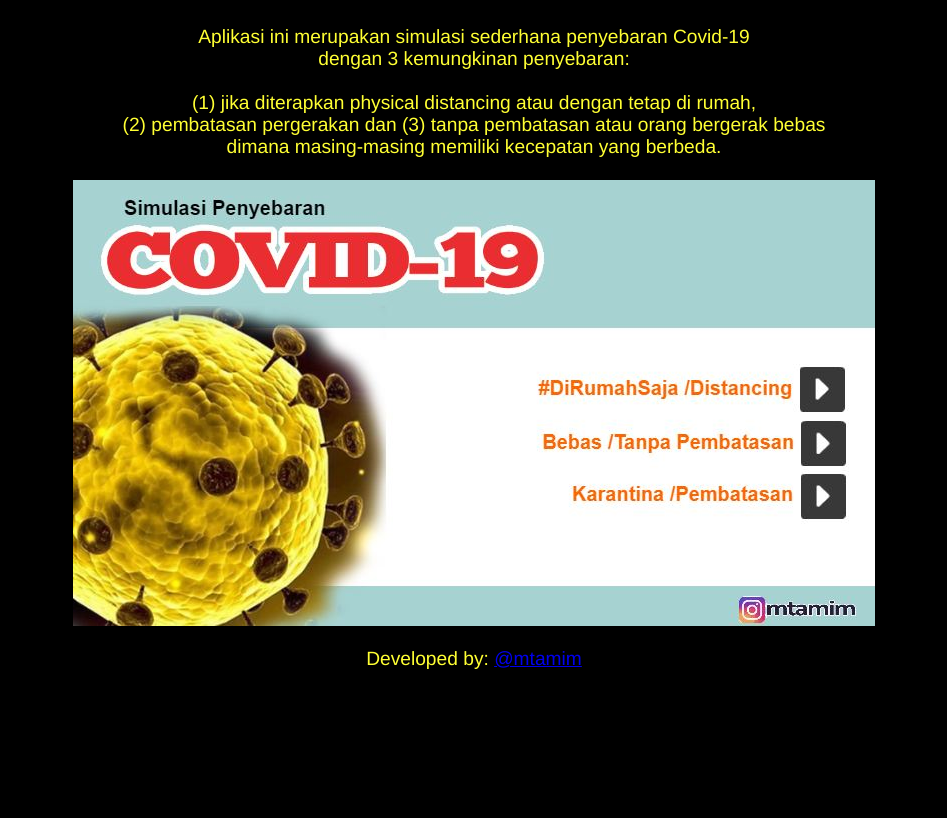
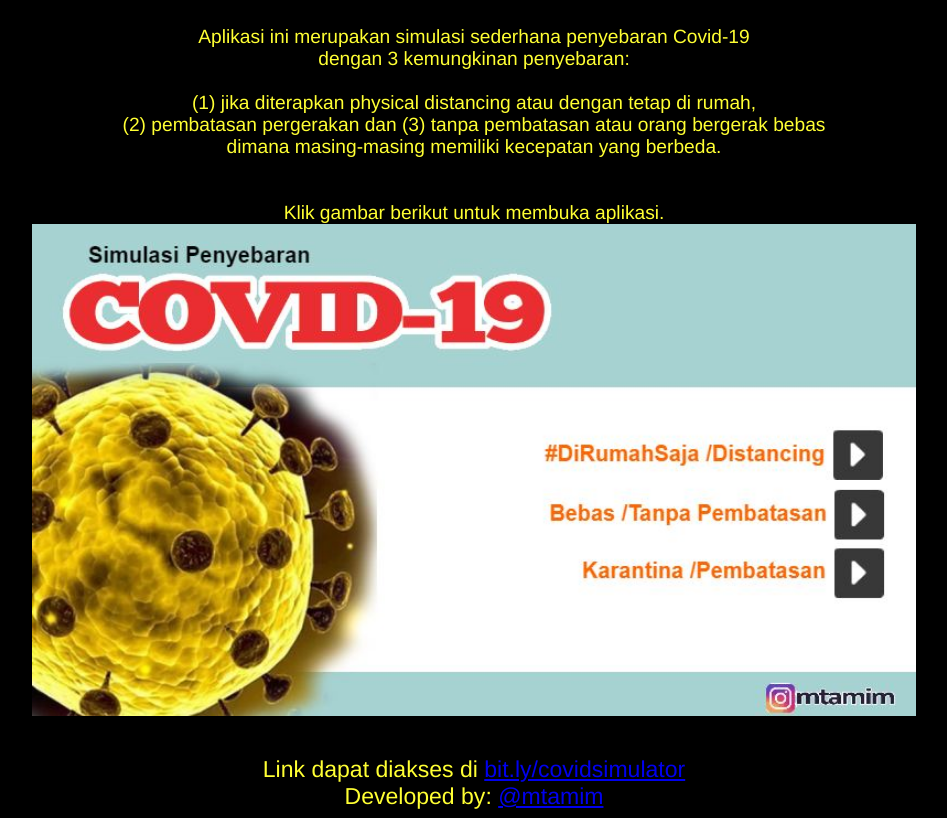
Before and after one commit to edutekno/covidsim, a plain HTML site: page index.html in a window 1280 px wide. Shown: the whole page, without its empty margins (166-1113 px from the left). Drawn offline with Linux system fonts and the light colour scheme.

Commit message:
Add files via upload

```diff
--- a/index.html
+++ b/index.html
@@ -1,7 +1,6 @@
 <!DOCTYPE HTML PUBLIC "-//W3C//DTD HTML 4.01 Transitional//EN">
 <html>
   <head>
-
     <meta http-equiv="content-type" content="text/html; charset=UTF-8">
     <title>Covid Simulator</title>
   </head>
@@ -9,6 +8,8 @@
     vlink="#551A8B">
     <br>
     <div align="center"><big><font face="Helvetica, Arial, sans-serif">Aplikasi
+
+
           ini merupakan simulasi sederhana penyebaran Covid-19 <br>
           dengan 3 kemungkinan penyebaran:<br>
           <br>
@@ -18,11 +19,16 @@
           bergerak bebas<br>
           dimana masing-masing memiliki kecepatan yang berbeda.<br>
           <br>
+          <br>
+          Klik gambar berikut untuk membuka aplikasi.<br>
           <a href="index2.html"><img alt="covid simulator"
-              src="covidsimulator.jpg" border="0" height="446"
-              width="802"></a><br>
+              src="covidsimulator.jpg" border="0" width="70%"></a><br>
           <br>
-          Developed by: <a href="http://instagram.com/mtamim">@mtamim</a><br>
+        </font></big><br>
+      <big><font face="Helvetica, Arial, sans-serif"><big><font
+              face="Helvetica, Arial, sans-serif">Link dapat diakses di
+              <a href="http://bit.ly/covidsimulator">bit.ly/covidsimulator</a></font></big><br>
+          <big>Developed by: <a href="http://instagram.com/mtamim">@mtamim</a></big><br>
         </font></big></div>
   </body>
 </html>
```
